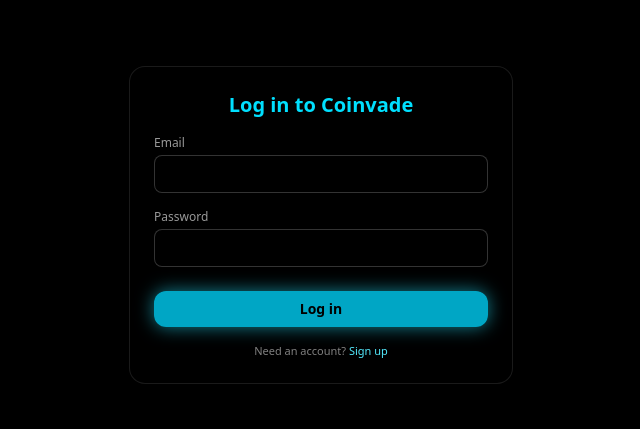
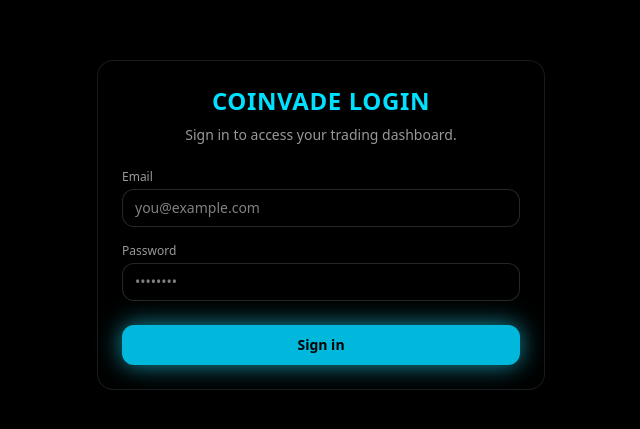
Before and after one commit to ruizcutiepie/Coinvade, a Next.js app: page /login in a window 1280 px wide. Shown: the part 175-604 px from the top of the page, without its empty margins (319-959 px from the left). Built offline with nearby package versions, Linux system fonts and the light colour scheme.

Commit message:
Fix login page to avoid useSearchParams SSR issue

```diff
--- a/src/app/login/page.tsx
+++ b/src/app/login/page.tsx
@@ -1,13 +1,11 @@
-// src/app/login/page.tsx
 'use client';
 
 import React, { useState } from 'react';
 import { signIn } from 'next-auth/react';
-import { useRouter, useSearchParams } from 'next/navigation';
+import { useRouter } from 'next/navigation';
 
 export default function LoginPage() {
   const router = useRouter();
-  const params = useSearchParams();
   const [email, setEmail] = useState('');
   const [password, setPassword] = useState('');
   const [submitting, setSubmitting] = useState(false);
@@ -19,71 +17,76 @@
     setError(null);
 
     const res = await signIn('credentials', {
+      redirect: false,
       email,
       password,
-      redirect: false,
     });
 
+    setSubmitting(false);
+
     if (res?.error) {
-      setError('Invalid email or password');
-      setSubmitting(false);
+      setError('Invalid email or password.');
       return;
     }
 
-    const callbackUrl = params.get('callbackUrl') ?? '/trade';
-    router.push(callbackUrl);
+    // ✅ Successful login – send user to /trade (or wherever you want)
+    router.push('/trade');
   }
 
   return (
     <main className="min-h-screen flex items-center justify-center bg-black text-white px-4">
-      <form
-        onSubmit={handleSubmit}
-        className="w-full max-w-sm rounded-2xl border border-white/10 bg-black/60 p-6 shadow-[0_0_30px_rgba(0,0,0,0.7)] space-y-4"
-      >
-        <h1 className="text-xl font-semibold text-center text-[var(--neon)]">
-          Log in to Coinvade
+      <div className="w-full max-w-md rounded-2xl border border-white/10 bg-black/60 p-6 shadow-[0_0_40px_rgba(0,0,0,.7)]">
+        <h1 className="mb-2 text-center text-2xl font-semibold tracking-wide text-[var(--neon)]">
+          COINVADE LOGIN
         </h1>
+        <p className="mb-6 text-center text-sm text-white/60">
+          Sign in to access your trading dashboard.
+        </p>
 
-        {error && (
-          <div className="rounded-lg border border-red-500/60 bg-red-500/10 px-3 py-2 text-xs text-red-200">
-            {error}
+        <form onSubmit={handleSubmit} className="space-y-4">
+          <div>
+            <label className="mb-1 block text-xs text-white/60">
+              Email
+            </label>
+            <input
+              type="email"
+              required
+              value={email}
+              onChange={(e) => setEmail(e.target.value)}
+              className="w-full rounded-xl border border-white/15 bg-black/70 px-3 py-2 text-sm outline-none focus:border-cyan-400/70"
+              placeholder="you@example.com"
+            />
           </div>
-        )}
 
-        <div className="space-y-1 text-sm">
-          <label className="block text-xs text-white/60">Email</label>
-          <input
-            type="email"
-            className="w-full rounded-lg border border-white/20 bg-black/50 px-3 py-2 text-sm outline-none"
-            value={email}
-            onChange={(e) => setEmail(e.target.value)}
-          />
-        </div>
+          <div>
+            <label className="mb-1 block text-xs text-white/60">
+              Password
+            </label>
+            <input
+              type="password"
+              required
+              value={password}
+              onChange={(e) => setPassword(e.target.value)}
+              className="w-full rounded-xl border border-white/15 bg-black/70 px-3 py-2 text-sm outline-none focus:border-cyan-400/70"
+              placeholder="••••••••"
+            />
+          </div>
 
-        <div className="space-y-1 text-sm">
-          <label className="block text-xs text-white/60">Password</label>
-          <input
-            type="password"
-            className="w-full rounded-lg border border-white/20 bg-black/50 px-3 py-2 text-sm outline-none"
-            value={password}
-            onChange={(e) => setPassword(e.target.value)}
-          />
-        </div>
+          {error && (
+            <div className="rounded-xl border border-rose-500/50 bg-rose-500/10 px-3 py-2 text-xs text-rose-100">
+              {error}
+            </div>
+          )}
 
-        <button
-          disabled={submitting}
-          className="mt-2 w-full rounded-xl bg-cyan-500/90 py-2 text-sm font-semibold text-black shadow-[0_0_18px_rgba(34,211,238,0.6)] disabled:opacity-60"
-        >
-          {submitting ? 'Signing in…' : 'Log in'}
-        </button>
-
-        <p className="text-[11px] text-center text-white/50">
-          Need an account?{' '}
-          <a href="/register" className="text-cyan-300 hover:underline">
-            Sign up
-          </a>
-        </p>
-      </form>
+          <button
+            type="submit"
+            disabled={submitting}
+            className="mt-2 w-full rounded-xl bg-cyan-500 py-2.5 text-sm font-semibold text-black shadow-[0_0_24px_rgba(34,211,238,.7)] transition hover:bg-cyan-400 disabled:cursor-not-allowed disabled:opacity-60"
+          >
+            {submitting ? 'Signing in…' : 'Sign in'}
+          </button>
+        </form>
+      </div>
     </main>
   );
 }
```
